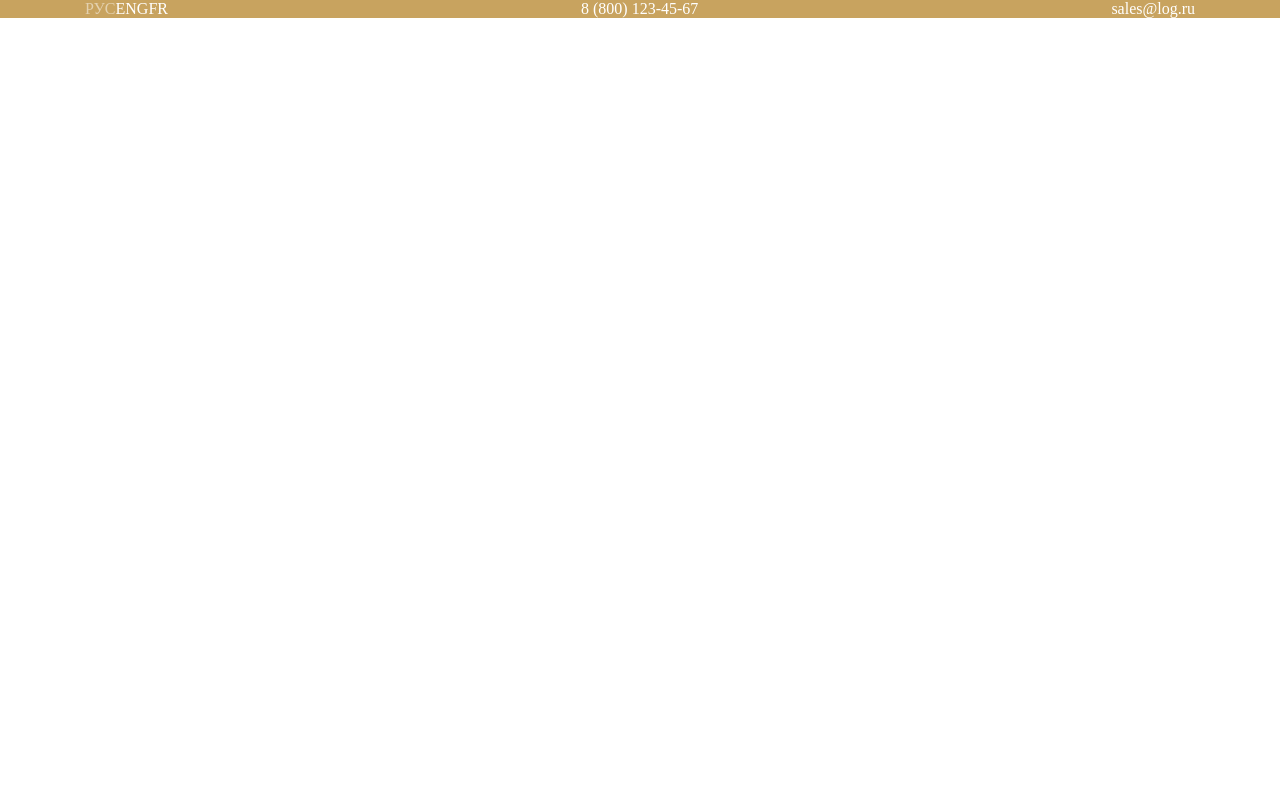
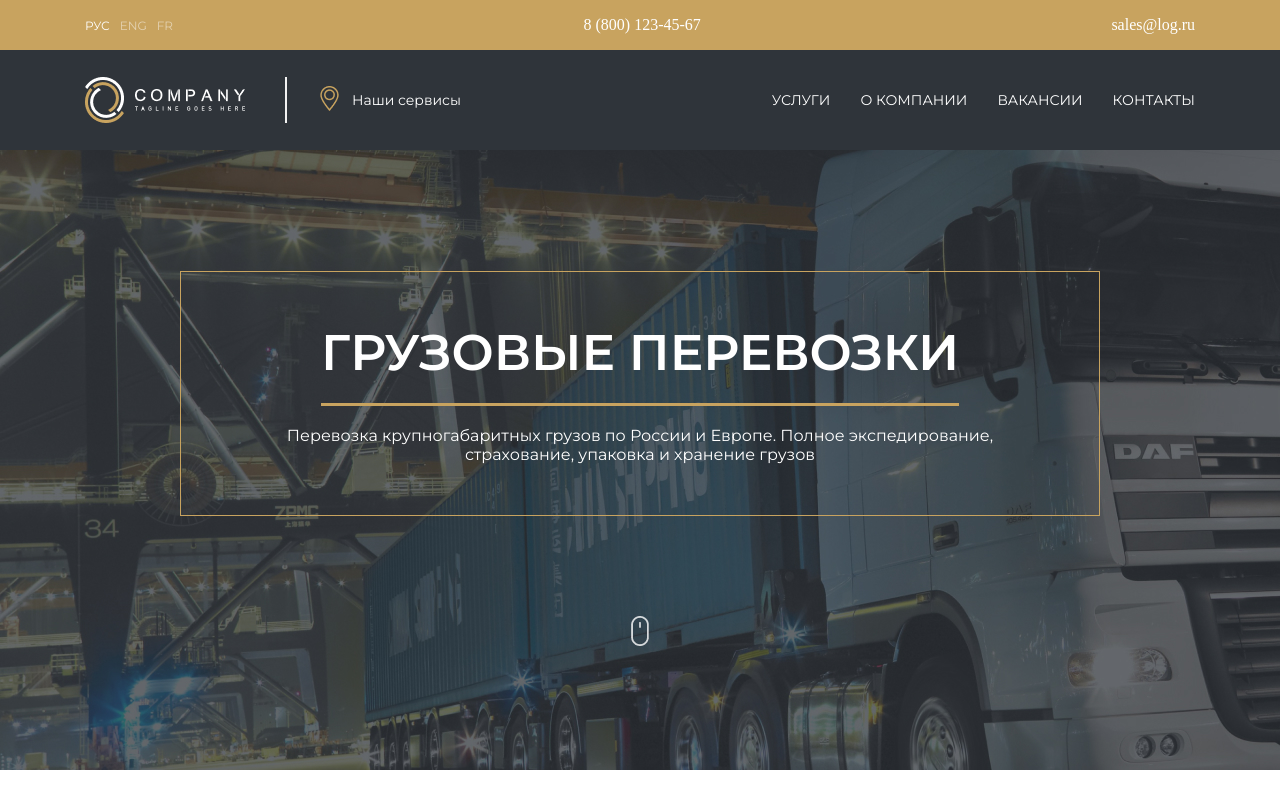
Before and after one commit to rustamov101/-, a plain HTML site: page index.html in a window 1280 px wide. Drawn offline with Linux system fonts and the light colour scheme.

Commit message:
've played with flex a lot

```diff
--- a/index.html
+++ b/index.html
@@ -4,6 +4,9 @@
     <meta charset="UTF-8">
     <meta name="viewport" content="width=device-width, initial-scale=1.0">
     <link rel="stylesheet" href="style.css">
+    <link rel="preconnect" href="https://fonts.googleapis.com">
+<link rel="preconnect" href="https://fonts.gstatic.com" crossorigin>
+<link href="https://fonts.googleapis.com/css2?family=Montserrat:ital,wght@0,100;0,200;0,300;0,400;0,500;0,600;0,700;0,800;0,900;1,100;1,200;1,300;1,400;1,500;1,600;1,700;1,800;1,900&family=Roboto:ital,wght@0,100;0,300;0,400;0,500;0,700;0,900;1,100;1,300;1,400;1,500;1,700;1,900&display=swap" rel="stylesheet">
     <title>Document</title>
 </head>
 <body>
@@ -21,11 +24,33 @@
         <p class="number">8 (800) 123-45-67</p>
         <p class="email">sales@log.ru</p>
 
+        </div>
+
+</header>
+<nav>
+    <div class="container">
+            <div class="logo-holder">
+                <div class="logo"><a href=""><img src="images/logo.png" alt=""></a></div>
+                <div class="placeholder"><img src="images/placeholder.png" alt=""></div>
+                <a href="">Наши сервисы</a>
+            </div>
+        <div class="navigation">
+        <a href="">услуги</a>
+        <a href="">О компании</a>
+        <a href="">вакансии</a>
+        <a href="">контакты</a>
+
+        </div>
     </div>
-</header>
+</nav>
 
-
-
+<div class="main">
+            <div class="main-text">
+                <div class="gruz"><h1>ГРУЗОВЫЕ ПЕРЕВОЗКИ</h1></div>
+                <div class="gruz-text">Перевозка крупногабаритных грузов по России и Европе. Полное экспедирование, страхование, упаковка и хранение грузов</div>
+            </div>
+        <div class="mouse"><img src="images/mouse.png" alt=""></div>
+</div>
 
 
 
--- a/style.css
+++ b/style.css
@@ -1,3 +1,5 @@
+
+
 *{
 margin: 0;
 padding: 0;
@@ -17,10 +19,10 @@ a {
 .header{
 background-color: #C8A35F;
 color: white;
-
+padding: 16px 0;
 }
 
-.header .container{
+.header .container , nav .container {
 
 width: 1110px;
 margin: 0 auto;
@@ -32,14 +34,110 @@ align-items: center;
 display: flex;
 align-items: center;
 justify-content: center;
-
-
-
+font-family: 'Montserrat', sans-serif;
+font-weight: 400;
+font-size: 12px;
+gap: 10px;
 }
 .header .container .lang p {
     text-transform: uppercase;
-    opacity: 1;
-    }
-    .header .container .lang p.active {
-     opacity: 0.5;
-        }
+    opacity: 0.5;
+
+}
+.header .container .lang p.active {
+     opacity: 1;
+}
+
+nav{
+    background-color: #2F343A;
+    padding: 27px 0;
+}
+.navigation{
+    display: flex;
+    gap: 30px;
+}
+
+.logo {
+    width: 160px;
+    height: 46px;
+}
+.placeholder{
+    margin-right: 10px;
+
+}
+
+.logo-holder{
+    display: flex;
+   align-items: center;
+}
+.logo-holder .logo{
+border-right: 2px solid #F2F2F2 ;
+padding-right: 200px;
+margin-right: 30px;
+}
+.navigation  a {
+    text-decoration: none;
+    font-family: 'Montserrat', sans-serif;
+    font-weight: 400;
+    font-size: 14px;
+    text-transform: uppercase;
+    gap: 30px;
+    color: white;
+}
+.logo-holder a{
+    text-decoration: none;
+    font-family: 'Montserrat', sans-serif;
+    font-weight: 400;
+    font-size: 14px;
+    color: white;
+
+}
+.main {
+width:100%;
+height: 620px;
+
+background-image: url(fura.jpg);
+background-repeat: no-repeat;
+background-size: cover;
+
+display: flex;
+justify-content: center;
+align-items: center;
+flex-direction: column;
+
+}
+.main-text{
+    width: 920px;
+    height: 245px;
+ border: 1px solid #C8A35F;
+ /* margin-top: 20px; */
+display: flex;
+align-items: center;
+justify-content: center;
+flex-direction: column;
+margin-bottom: 100px;
+}
+.gruz h1{
+
+    font-family: 'Montserrat', sans-serif;
+    font-size: 50px;
+    font-weight: 550;
+    color: white;
+    padding-bottom: 20px;
+    border-bottom: 3px solid #C8A35F ;
+}
+.gruz-text{
+
+    font-family: 'Montserrat', sans-serif;
+    font-size: 16px;
+    font-weight: 400;
+    color: white;
+    text-align: center;
+padding: 0 50px;
+padding-top: 20px;
+
+}
+.mouse{
+    width: 30px;
+   margin: 0 auto;
+}
```
Also changed, not shown: fura.jpg (added), images/mouse.png (added), images/placeholder.png (added).
